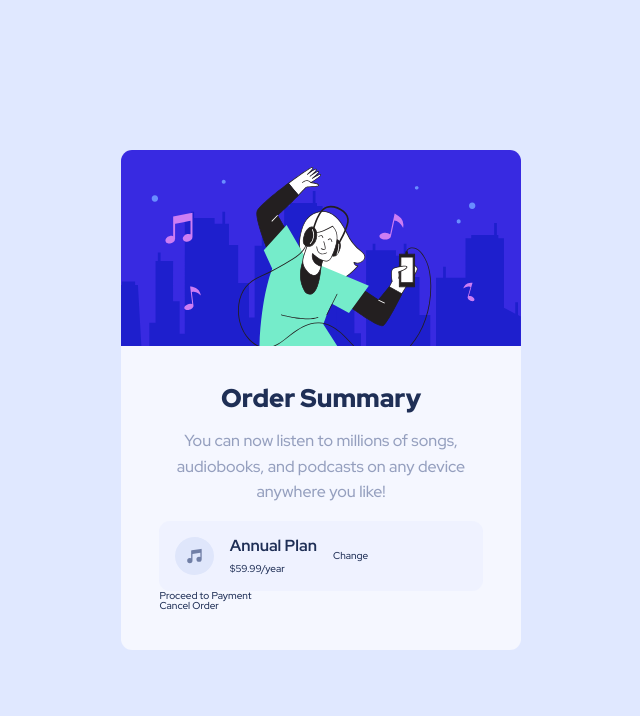
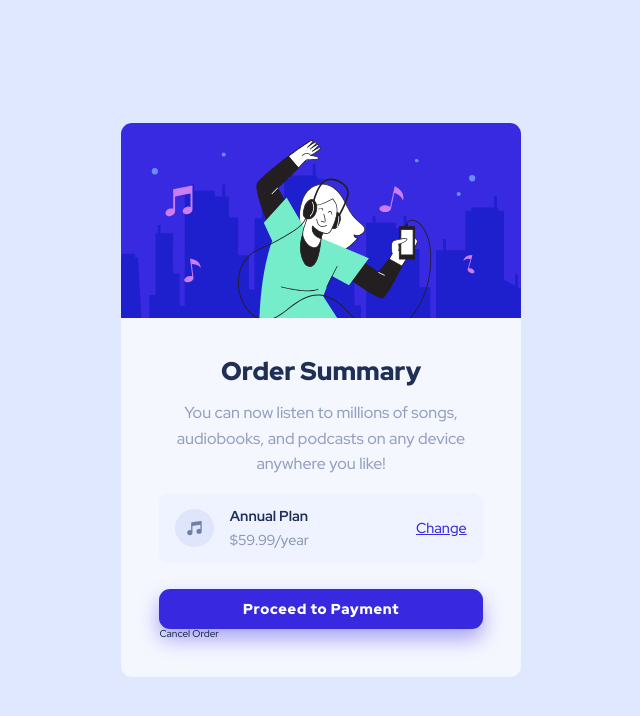
Before and after one commit to mahmoudfouadweb/order-summary-component-main, a plain HTML site: page index.html in a window 1280 px wide. Shown: the whole page, without its empty margins (319-959 px from the left). Drawn offline with Linux system fonts and the light colour scheme.

Commit message:
css updat

```diff
--- a/style.css
+++ b/style.css
@@ -66,6 +66,7 @@ body {
   padding: 1rem;
   gap: 1rem;
   align-items: center;
+  margin-bottom: 1.6rem;
 }
 
 .card-icon {
@@ -77,8 +78,40 @@ body {
 }
 
 .plan-type {
-  font-size: 1rem;
+  font-size: 0.9rem;
   font-weight: 700;
+}
+
+.plan-price {
+  font-size: 0.9rem;
+  font-weight: 500;
+  color: hsla(224, 23%, 55%, 0.797);
+}
+
+.btn-price-plan {
+  margin-left: auto;
+  font-size: 0.9rem;
+  text-decoration: underline;
+  color: hsl(245, 75%, 52%);
+  cursor: pointer;
+  transition: all 0.3s;
+}
+
+.btn-price-plan:hover {
+  color: hsla(245, 75%, 52%, 0.649);
+  text-decoration: none;
+}
+
+.btn-main {
+  background-color: hsl(245, 75%, 52%);
+  padding: 0.8rem 1.6rem;
+  text-align: center;
+  color: #fff;
+  border-radius: 11px;
+  font-size: 0.9rem;
+  font-weight: 900;
+  letter-spacing: 0.7px;
+  box-shadow: 0 10px 20px rgba(56, 41, 224, 0.4);
 }
 /**************************/
 /* GENERAL  COMPONENT STYLES */
```
